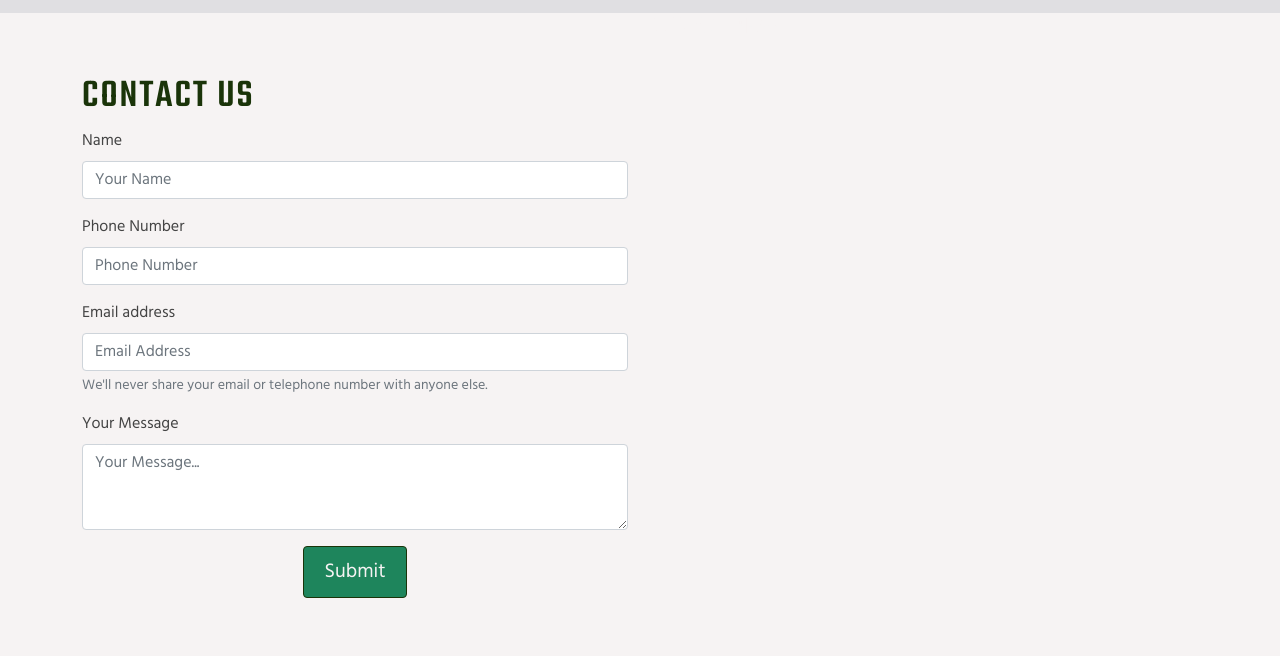
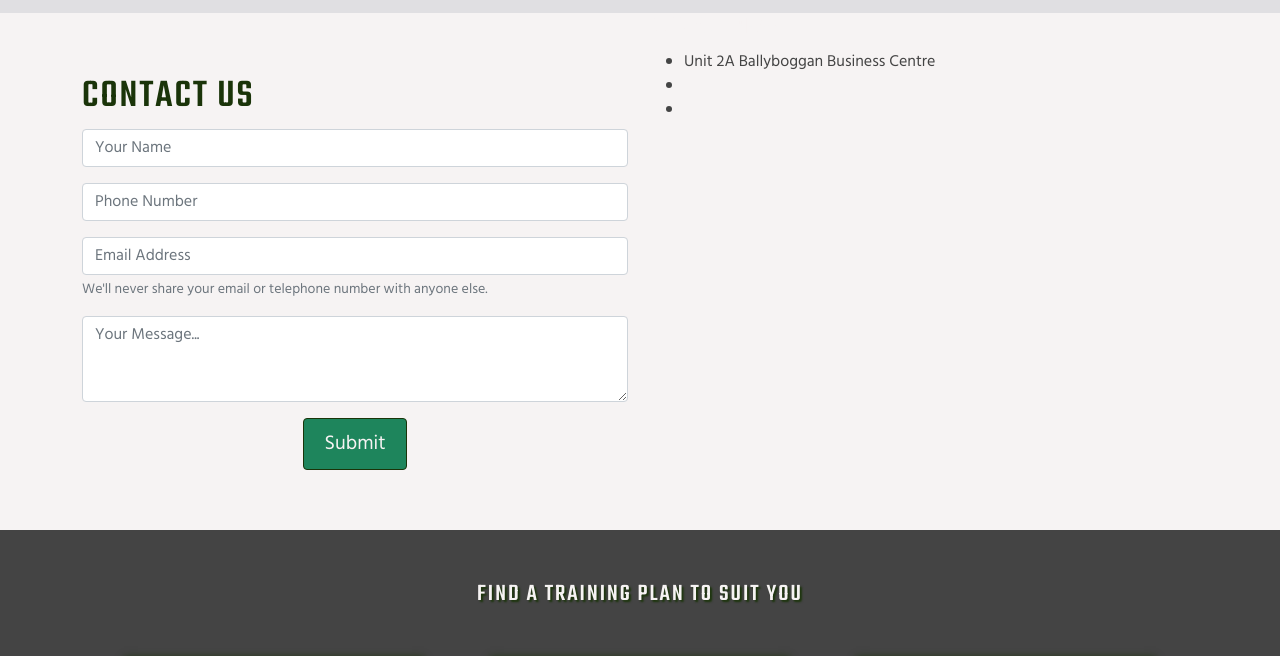
Before and after one commit to Fergie-B/CI_PP1_AG, a plain HTML site: page contact.html in a window 1280 px wide. Shown: the part 87-743 px from the top of the page. Drawn offline with nearby package versions, Linux system fonts and the light colour scheme.

Commit message:
Removed labels from forms

```diff
--- a/contact.html
+++ b/contact.html
@@ -44,20 +44,16 @@
                     <h1>Contact Us</h1>
                     <form method="post" action="https://forumdump.codeinstitute.net" class="contact-form">
                         <div class="mb-3">
-                          <label for="exampleInputName1" class="form-label">Name</label>
                           <input type="text" class="form-control" id="exampleInputName1" aria-describedby="nameHelp" placeholder="Your Name">
                         </div>
                         <div class="mb-3">
-                            <label for="exampleInputphone1" class="form-label">Phone Number</label>
                             <input type="text" class="form-control" id="exampleInputphone1" placeholder="Phone Number">
                           </div>
                         <div class="mb-3">
-                            <label for="exampleInputEmail1" class="form-label">Email address</label>
                             <input type="email" class="form-control" id="exampleInputEmail1" aria-describedby="emailHelp" placeholder="Email Address">
                             <div id="emailHelp" class="form-text">We'll never share your email or telephone number with anyone else.</div>
                           </div>
                           <div class="mb-3">
-                            <label for="exampleFormControlTextarea1" class="form-label">Your Message</label>
                             <textarea class="form-control" id="exampleFormControlTextarea1" rows="3" placeholder="Your Message..."></textarea>
                           </div>
                         <button type="submit" class="btn btn-primary form-button">Submit</button>
@@ -65,7 +61,11 @@
                 </div>
                 <div class="col-md-6">
                     <h2>Our Address</h2>
-                    <p></p>
+                    <ul>
+                        <li>Unit 2A Ballyboggan Business Centre</li>
+                        <li></li>
+                        <li></li>
+                    </ul>
                 </div>
             </div>
         </div>
```
Also changed, not shown: register.html (+0 -3 lines).
